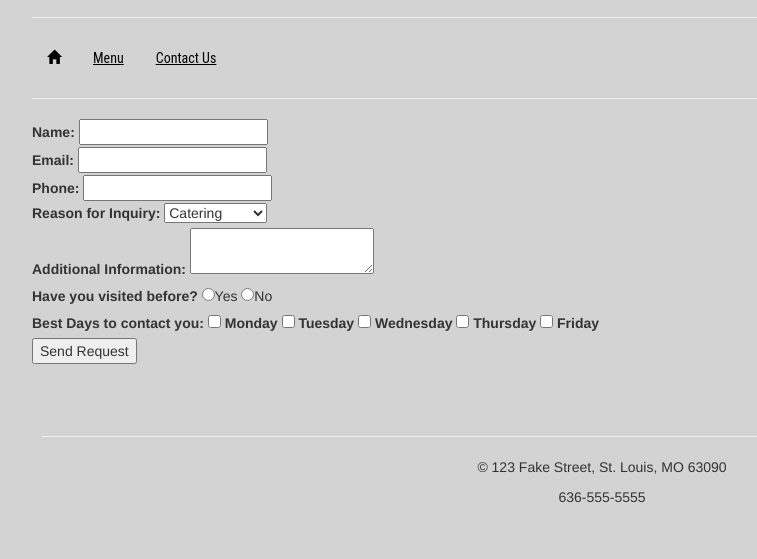
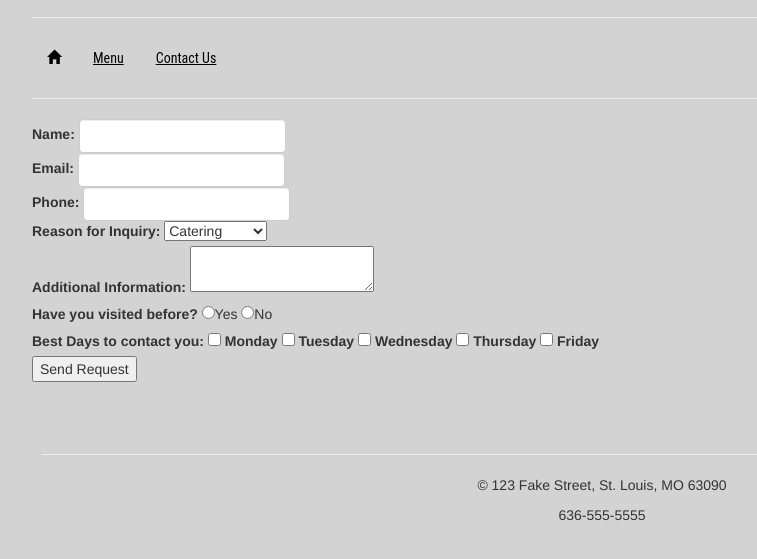
Before and after one commit to joshnothum/rest_site, a website: page rest_site_01/contactUs.html in a window 1280 px wide. Shown: the part 63-622 px from the top of the page, without its empty margins (38-795 px from the left). Drawn offline with Linux system fonts and the light colour scheme.

Commit message:
changed form classes

```diff
--- a/rest_site_01/contactUs.html
+++ b/rest_site_01/contactUs.html
@@ -49,22 +49,22 @@
 
     </header>
 
-        <form id="contactUs">
+        <form class="form-inline">
             <label for="Name">Name:</label>
             <span></span>
-            <input type="text" name="Name" id="Name" />
+            <input type="text" name="Name" id="Name" class="form-control" />
             <br>
             <label for="Email">Email:</label>
             <span></span>
-            <input type="email" name="Email" id="Email" />
+            <input type="email" name="Email" id="Email" class="form-control" />
             <br>
             <label for="Phone">Phone:</label>
             <span></span>
-            <input type="tel" name="Phone" id="Phone" />
+            <input type="tel" name="Phone" id="Phone" class="form-control" />
             <br>
-            <label for="reason">Reason for Inquiry:</label>
+            <label class="mr-sm-2" for="reason">Reason for Inquiry:</label>
             <span></span>
-            <select id="reason" name="reason" id="reason">
+            <select id="reason" name="reason">
                 <option value="Catering"> Catering</option>
                 <option value="Private Party">Private Party</option>
                 <option value="Feedback">Feedback</option>
```
Also changed, not shown: rest_site_01/index.html (+1 -1 lines), rest_site_01/menu.html (+12 -12 lines).
